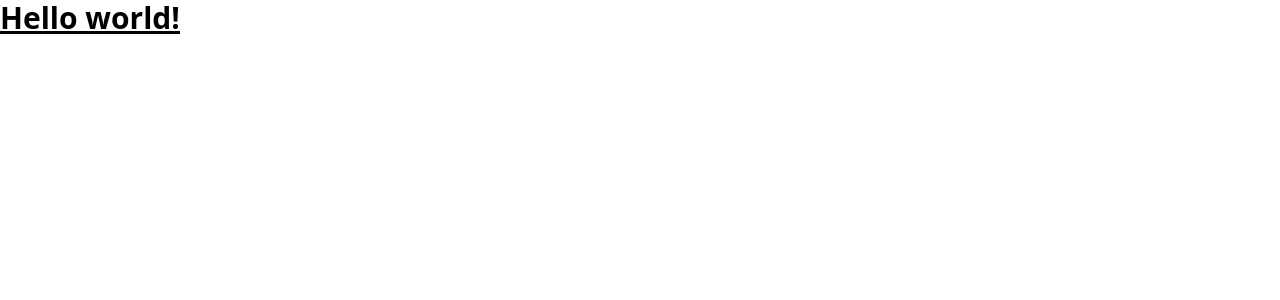
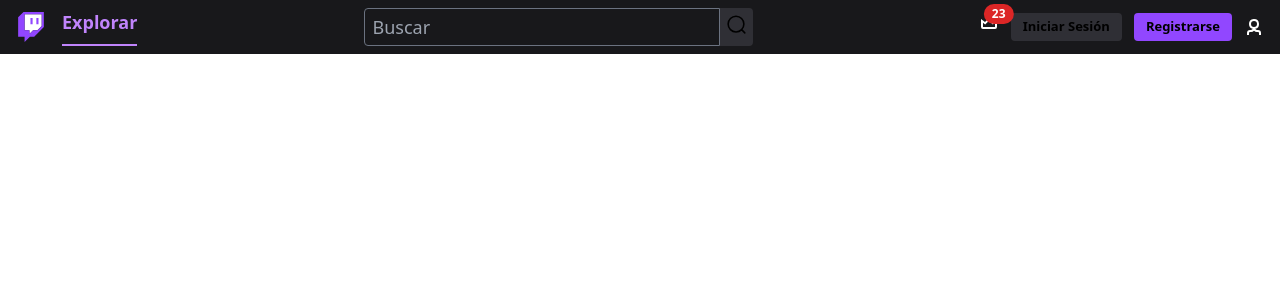
Before and after one commit to BrandonDevU95/twitch-clone-kodemia, a React (Vite) app: page / in a window 1280 px wide. Shown: the top 300 px of the page. Built offline with nearby package versions, Linux system fonts and the light colour scheme.

Commit message:
chore: Add Navbar component to App.jsx

```diff
--- a/src/App.jsx
+++ b/src/App.jsx
@@ -1,7 +1,9 @@
+import Navbar from './components/Navbar';
+
 export default function App() {
 	return (
-		<div>
-			<h1 className="text-3xl font-bold underline">Hello world!</h1>
-		</div>
+		<>
+			<Navbar />
+		</>
 	);
 }
```
